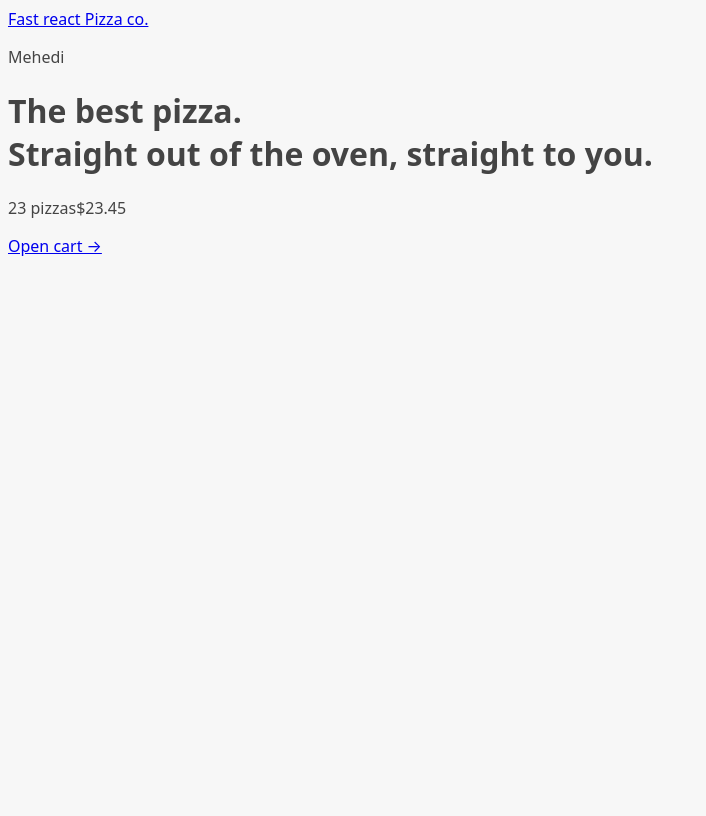
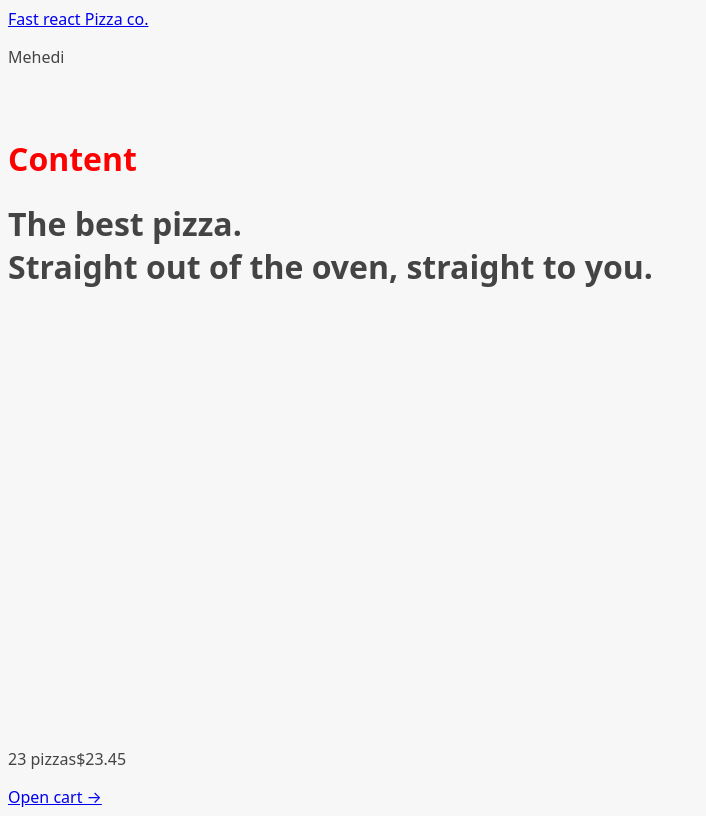
Before and after one commit to SecurityTalent/Fast-React-Pizza, a React (Vite) app: page / in a window 1280 px wide. Shown: the whole page, without its empty margins (0-706 px from the left). Built offline with nearby package versions, Linux system fonts and the light colour scheme.

Commit message:
Loder add

```diff
--- a/src/App.jsx
+++ b/src/App.jsx
@@ -1,6 +1,6 @@
 import { createBrowserRouter, RouterProvider } from 'react-router'
 import Home from "./ui/Home"
-import Menu from "./features/Menu/Menu"
+import Menu, {Loader as menuLoader} from "./features/Menu/Menu"
 import Cart from "./features/cart/Cart"
 import CreateOrder from "./features/order/CreateOrder"
 import Order from "./features/order/Order"
@@ -19,7 +19,8 @@ const router = createBrowserRouter([
       },
       {
         path: '/menu',
-        element: <Menu />
+        element: <Menu />,
+        loader: menuLoader,
       },
       {
         path: '/cart',
@@ -39,7 +40,7 @@ const router = createBrowserRouter([
 
 
 ])
-// 55:00 Min
+// 01:18 Min
 
 function App() {
   return <RouterProvider router={router} />
--- a/src/features/Menu/Menu.jsx
+++ b/src/features/Menu/Menu.jsx
@@ -1,5 +1,27 @@
+import { useLoaderData } from "react-router";
+import { getMenu } from "../../services/apiRestaurant";
+import MenuItem from "./MenuItem";
+
+
+
+
 function Menu() {
-  return <h1>Menu</h1>;
+  const menu = useLoaderData();
+  // console.log(menu)
+
+  return (
+    <ul>
+      {menu.map(pizza => < MenuItem pizza={pizza} />)}
+    </ul>
+  )
+}
+
+
+
+export async function Loader() {
+  const menu = await getMenu()
+  return menu;
+
 }
 
 export default Menu;
--- a/src/ui/AppLayout.jsx
+++ b/src/ui/AppLayout.jsx
@@ -1,14 +1,29 @@
-import { Outlet } from "react-router-dom";
+import { Outlet } from "react-router";
+import { useNavigation } from "react-router";
+
 import CartOverview from "../features/cart/CartOverview";
 import Header from "./Header";
+import Loader from "./Loader";
 
 function AppLayout() {
+
+
+  const navigation = useNavigation();
+  const isLoading = navigation.state === "loading";
+
+  console.log(navigation)
+
   return (
-    <div>
+    <div className="layout">
+      {isLoading && <Loader />}
+
       <Header />
+
       <main>
+        <h1 style={{ color: "red" }}>Content</h1>
         <Outlet />
       </main>
+
       <CartOverview />
     </div>
   );
--- /dev/null
+++ b/src/ui/Loader.jsx
@@ -0,0 +1,9 @@
+function Loader() {
+  return (
+    <div className="absolute inset-0 flex items-center justify-center bg-slate-200/20 backdrop-blur-sm">
+      <div className="loader"></div>
+    </div>
+  );
+}
+
+export default Loader;
```
